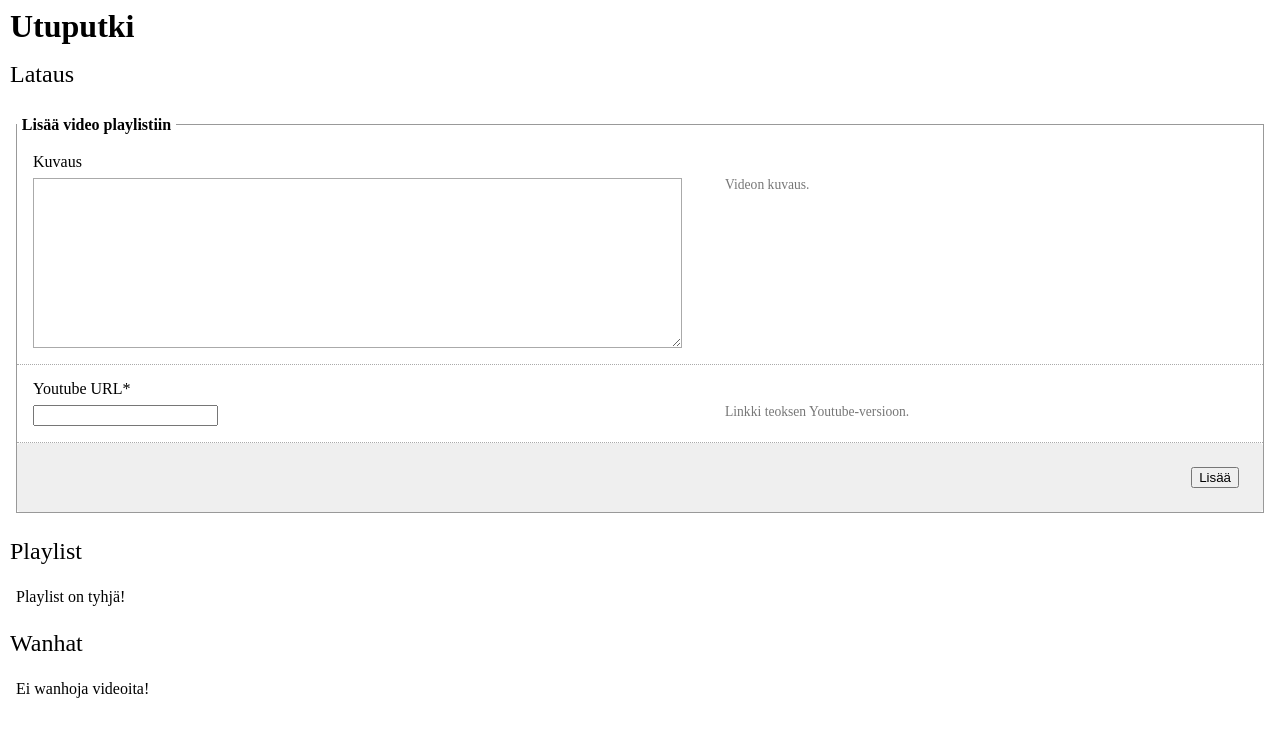
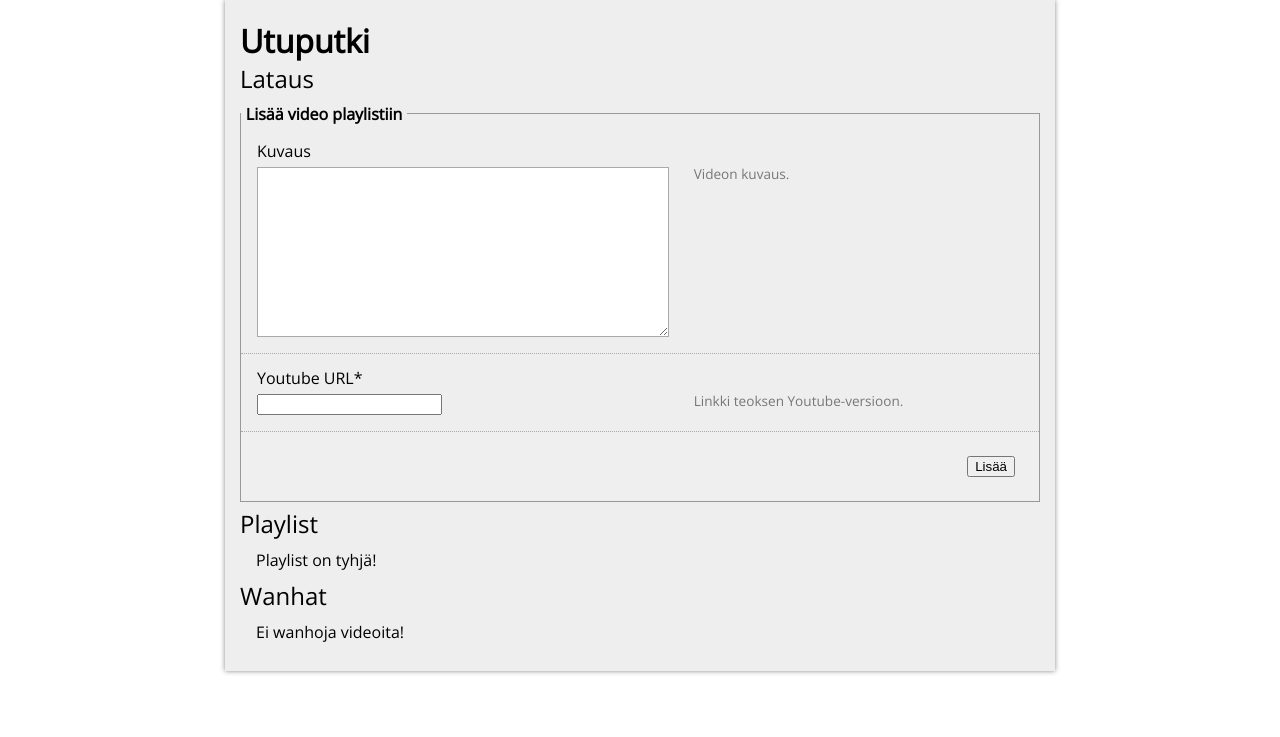
Before and after one commit to katajakasa/utuputki, a Django app: page / in a window 1280 px wide. Shown: the top 737 px of the page. Run offline with Django 3.2, Linux system fonts and the light colour scheme; data that the repository does not hold is empty; parts of the project's set-up code (start-up, migrations or seed data) failed here and were passed over; some libraries are stand-ins or nearby versions.

Commit message:
A nicer looking manager :)

```diff
--- a/Utuputki/manager/static/manager/style.css
+++ b/Utuputki/manager/static/manager/style.css
@@ -1,18 +1,38 @@
+body {
+    padding: 0;
+    margin: 0;
+}
+
+body,p,table,td,th,div,span {
+    font-family: 'Open Sans', sans-serif;
+}
 
 h1 {
     font-size: 2.0em;
     font-weight: bold;
-    padding: 10px;
+    margin-top: 10px;
+    margin-bottom: 10px;
 }
 
 h2 {
     font-size: 1.5em;
-    padding: 10px;
+    margin-top: 10px;
+    margin-bottom: 10px;
 }
+
+#content {
+    width: 800px;
+    margin-left: auto;
+    margin-right: auto;
+    background-color: #eeeeee;
+    padding: 15px;
+    box-shadow: 0 0 5px #888;
+}
+
 
 table {
     border-collapse: collapse;
-    margin: 10px;
+    width: 100%;
 }
 
 table th {
@@ -36,7 +56,6 @@ p {
 /* ---------- uniForm tweaks ---------- */
 
 form.uniForm {
-    margin: 1.0em;
 }
 
 form.uniForm .ctrlHolder,
--- a/Utuputki/manager/templates/manager/base.html
+++ b/Utuputki/manager/templates/manager/base.html
@@ -5,6 +5,7 @@
     <title>Utuputki{% block title %}{% endblock %}</title>
 {% block head %}{% endblock %}
 
+    <link rel="stylesheet" type="text/css" href="http://fonts.googleapis.com/css?family=Open+Sans" />
     <link rel="stylesheet" type="text/css" href="{% static "libs/css/reset.css" %}" media="all" />
     <link rel="stylesheet" type="text/css" href="{% static "libs/css/uni-form/uni-form.css" %}" media="all" />
     <link rel="stylesheet" type="text/css" href="{% static "libs/css/uni-form/default.uni-form.css" %}" media="all" />
@@ -19,7 +20,9 @@
     </script>
 </head>
 <body>
+<div id="content">
     <h1>Utuputki</h1>
 {% block content %}{% endblock %}
+</div>
 </body>
 </html>
```
